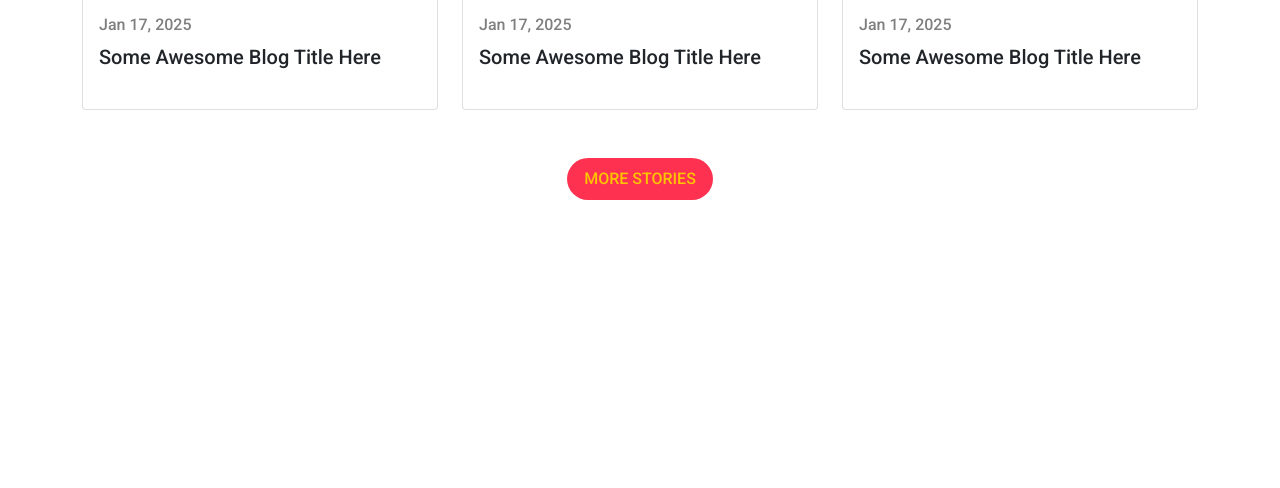
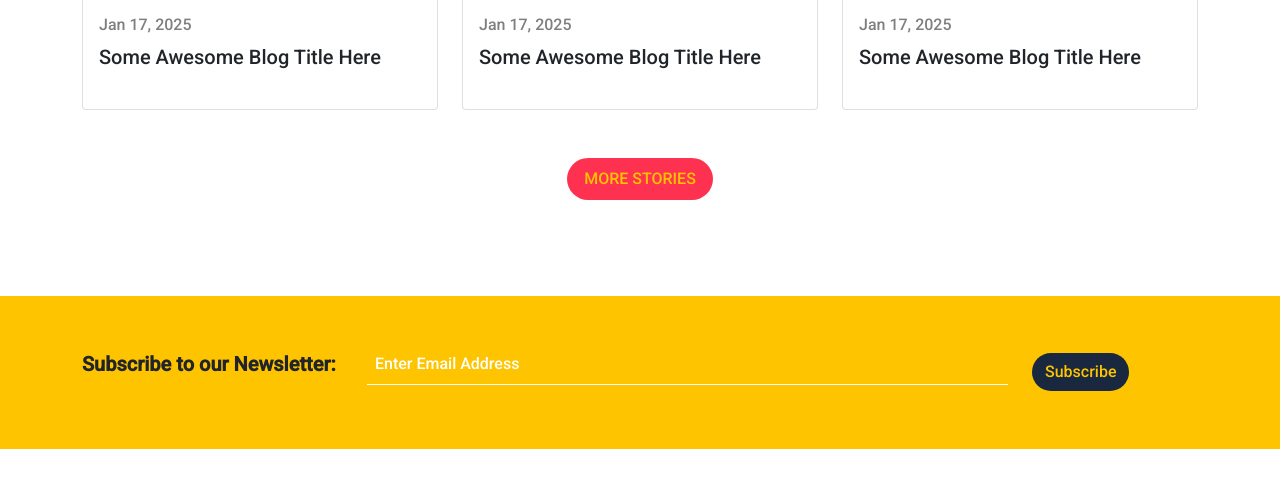
Before and after one commit to SamRizk194/Bondi, a plain HTML site: page index.html in a window 1280 px wide. Shown: the part 4959-5447 px from the top of the page. Drawn offline with Linux system fonts and the light colour scheme.

Commit message:
adding subscribe section

```diff
--- a/css/bondi.css
+++ b/css/bondi.css
@@ -144,3 +144,25 @@ body {
 .project {
   background-color: var(--dark-color);
 }
+
+.subscribe {
+  background-color: var(--yellow-color);
+}
+
+.subscribe input[type="text"] {
+  border: none;
+  border-bottom: 1px solid white;
+}
+
+.subscribe input[type="text"]:focus {
+  outline: none;
+}
+
+.subscribe input::placeholder {
+  color: white;
+}
+
+.subscribe input[type="submit"] {
+  background-color: var(--dark-color);
+  color: var(--yellow-color);
+}
--- a/index.html
+++ b/index.html
@@ -392,6 +392,25 @@
         </div>
       </div>
     </div>
+    <div class="subscribe pt-5 pb-5 text-center text-md-start">
+      <div class="container">
+        <form class="row align-items-center">
+          <div class="col-md-6 col-lg-3">
+            <div class="fw-bold fs-5 mb-3">Subscribe to our Newsletter:</div>
+          </div>
+          <div class="col-md-6 col-lg-7 mb-4 mb-sm-3">
+            <input
+              class="w-100 text-light bg-transparent p-2"
+              type="text"
+              placeholder="Enter Email Address"
+            />
+          </div>
+          <div class="col-md-6 col-lg-2">
+            <input class="btn rounded-pill" type="submit" value="Subscribe" />
+          </div>
+        </form>
+      </div>
+    </div>
     <script src="js/bootstrap.bundle.min.js"></script>
     <script src="js/all.min.js"></script>
   </body>
```
